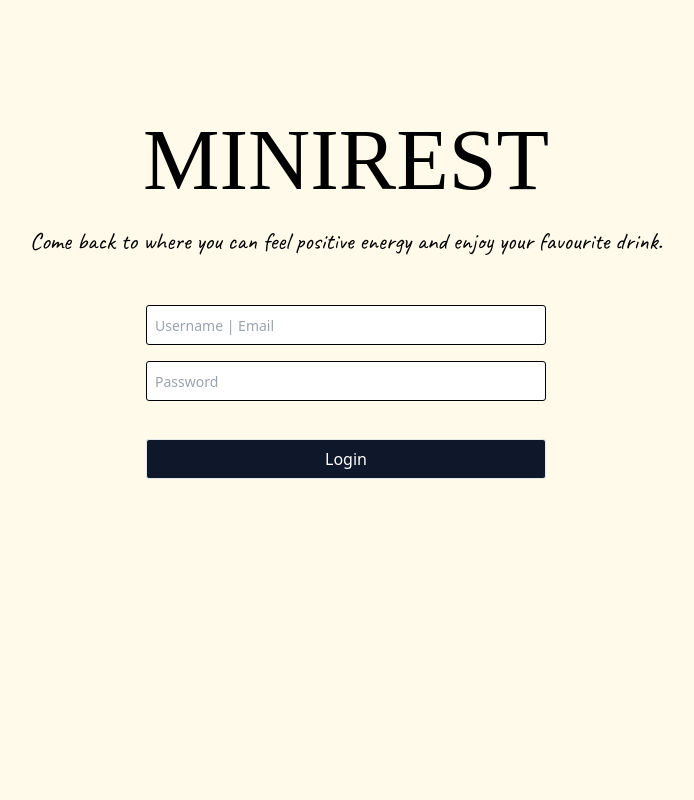
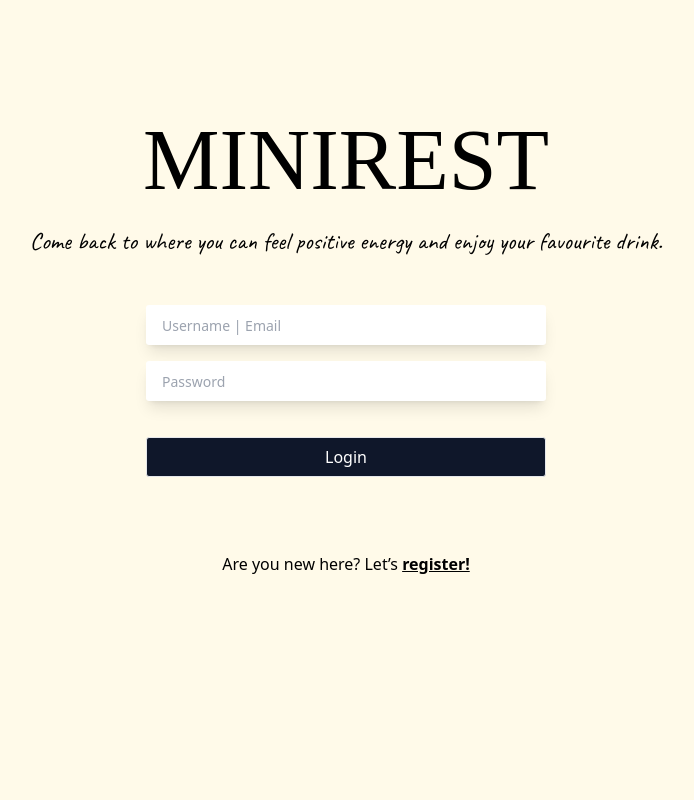
Before and after one commit to JaoShiGitHub/minirest, a React (Create React App) app in the folder frontend/: page /login in a window 1280 px wide. Shown: the top 800 px of the page, without its empty margins (294-988 px from the left). Built offline with nearby package versions, Linux system fonts and the light colour scheme; a web font is replaced by a local one.

Commit message:
Fix Login UI

```diff
--- a/frontend/src/pages/LoginPage.jsx
+++ b/frontend/src/pages/LoginPage.jsx
@@ -1,7 +1,9 @@
 import { useState } from "react";
 import { useAuth } from "../contexts/Authentication";
+import { useNavigate } from "react-router-dom";
 
 function LoginPage() {
+  const navigate = useNavigate();
   const [identifier, setIdentifier] = useState("");
   const [password, setPassword] = useState("");
 
@@ -16,7 +18,7 @@ function LoginPage() {
   };
 
   return (
-    <section className="flex flex-col items-center">
+    <section className="flex flex-col items-center h-screen">
       <div className="flex flex-col items-center mt-24">
         <h1 className="text-black  uppercase text-[86px] font-['playfairDisplay']">
           Minirest
@@ -30,9 +32,9 @@ function LoginPage() {
         className="bg-background w-full max-w-[400px] h-screen flex flex-col items-center mt-12"
         onSubmit={handleSubmit}
       >
-        <label htmlFor="identifier"> </label>
+        <label htmlFor="identifier"></label>
         <input
-          className="w-full h-10 border-black border-[0.5px] rounded-[3px] placeholder:text-sm px-2 mb-[16px]"
+          className="w-full h-10 shadow-lg outline-none rounded-[3px] placeholder:text-sm px-4 mb-[16px]"
           id="identifier"
           name="identifier"
           type="text"
@@ -43,7 +45,7 @@ function LoginPage() {
 
         <label htmlFor="password"></label>
         <input
-          className="w-full h-10 border-black border-[0.5px] rounded-[3px] placeholder:text-sm placeholder:text-['placeholder'] px-2 mb-[38px]"
+          className="w-full h-10 shadow-lg outline-none rounded-[3px] placeholder:text-sm px-4 mb-9"
           id="password"
           name="password"
           type="password"
@@ -54,13 +56,19 @@ function LoginPage() {
 
         <button
           type="submit"
-          className="bg-slate-900 text-white w-full h-10 rounded-[3px] border-[0.5px]"
+          className="bg-slate-900 hover:bg-zinc-400 text-white w-full h-10 rounded-[3px] border-[0.5px]"
         >
           Login
         </button>
       </form>
       <p className="pb-56">
-        Are you new here? Let’s <button className="underline">register!</button>
+        Are you new here? Let’s{" "}
+        <button
+          className="underline font-bold "
+          onClick={() => navigate("/register")}
+        >
+          register!
+        </button>
       </p>
     </section>
   );
```
